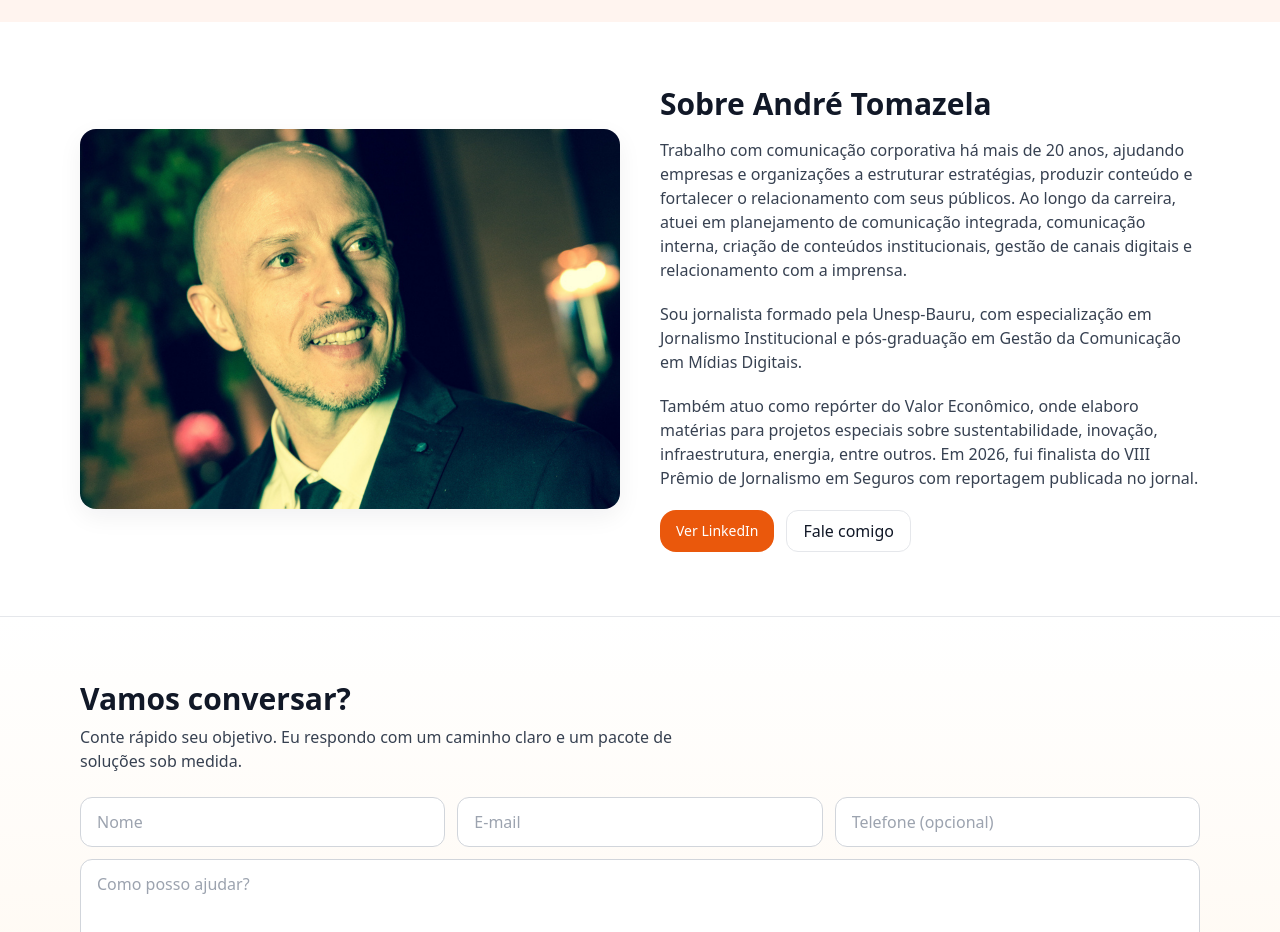
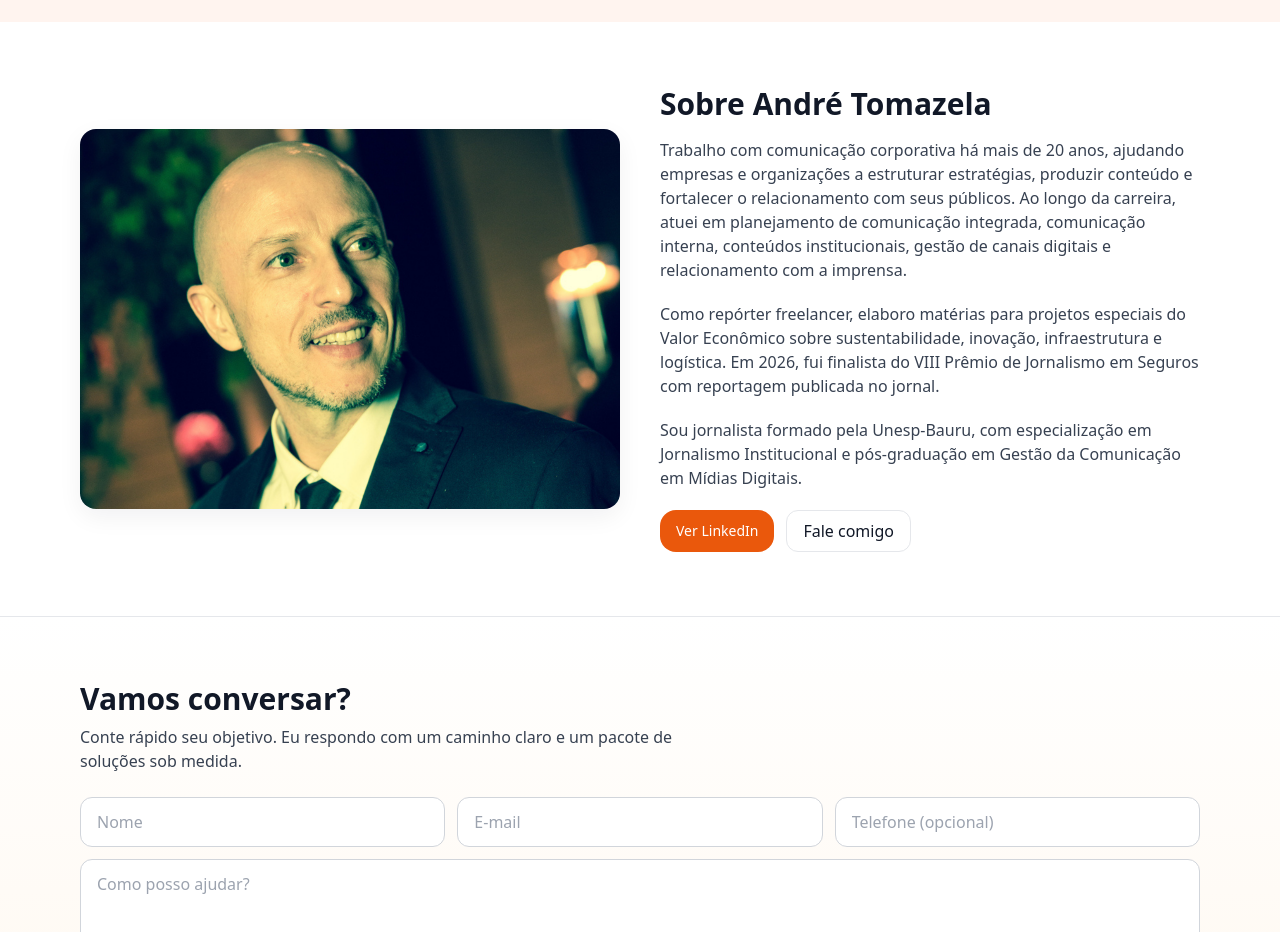
Before and after one commit to andretomazela-dev/integrado, a Next.js app: page / in a window 1280 px wide. Shown: the part 2120-3052 px from the top of the page. Built offline with nearby package versions, Linux system fonts and the light colour scheme.

Commit message:
Update page.jsx

```diff
--- a/app/page.jsx
+++ b/app/page.jsx
@@ -374,23 +374,21 @@ return (
           <div>
             <h2 className="text-2xl md:text-3xl font-bold mb-4">Sobre André Tomazela</h2>
 
-            <div className="text-gray-700 space-y-5">
+ <div className="text-gray-700 space-y-5">
   <p>
-    Trabalho com comunicação corporativa há mais de 20 anos, ajudando empresas e organizações a
-    estruturar estratégias, produzir conteúdo e fortalecer o relacionamento com seus públicos.
-    Ao longo da carreira, atuei em planejamento de comunicação integrada, comunicação interna,
-    criação de conteúdos institucionais, gestão de canais digitais e relacionamento com a imprensa.
+    Trabalho com comunicação corporativa há mais de 20 anos, ajudando empresas e organizações a estruturar estratégias,
+    produzir conteúdo e fortalecer o relacionamento com seus públicos. Ao longo da carreira, atuei em planejamento de
+    comunicação integrada, comunicação interna, conteúdos institucionais, gestão de canais digitais e relacionamento com a imprensa.
   </p>
 
   <p>
-    Sou jornalista formado pela Unesp-Bauru, com especialização em Jornalismo Institucional
-    e pós-graduação em Gestão da Comunicação em Mídias Digitais.
+    Como repórter freelancer, elaboro matérias para projetos especiais do Valor Econômico sobre sustentabilidade,
+    inovação, infraestrutura e logística. Em 2026, fui finalista do VIII Prêmio de Jornalismo em Seguros com reportagem publicada no jornal.
   </p>
 
   <p>
-    Também atuo como repórter do Valor Econômico, onde elaboro matérias para projetos especiais
-    sobre sustentabilidade, inovação, infraestrutura, energia, entre outros. Em 2026, fui finalista
-    do VIII Prêmio de Jornalismo em Seguros com reportagem publicada no jornal.
+    Sou jornalista formado pela Unesp-Bauru, com especialização em Jornalismo Institucional e
+    pós-graduação em Gestão da Comunicação em Mídias Digitais.
   </p>
 </div>
 
```
